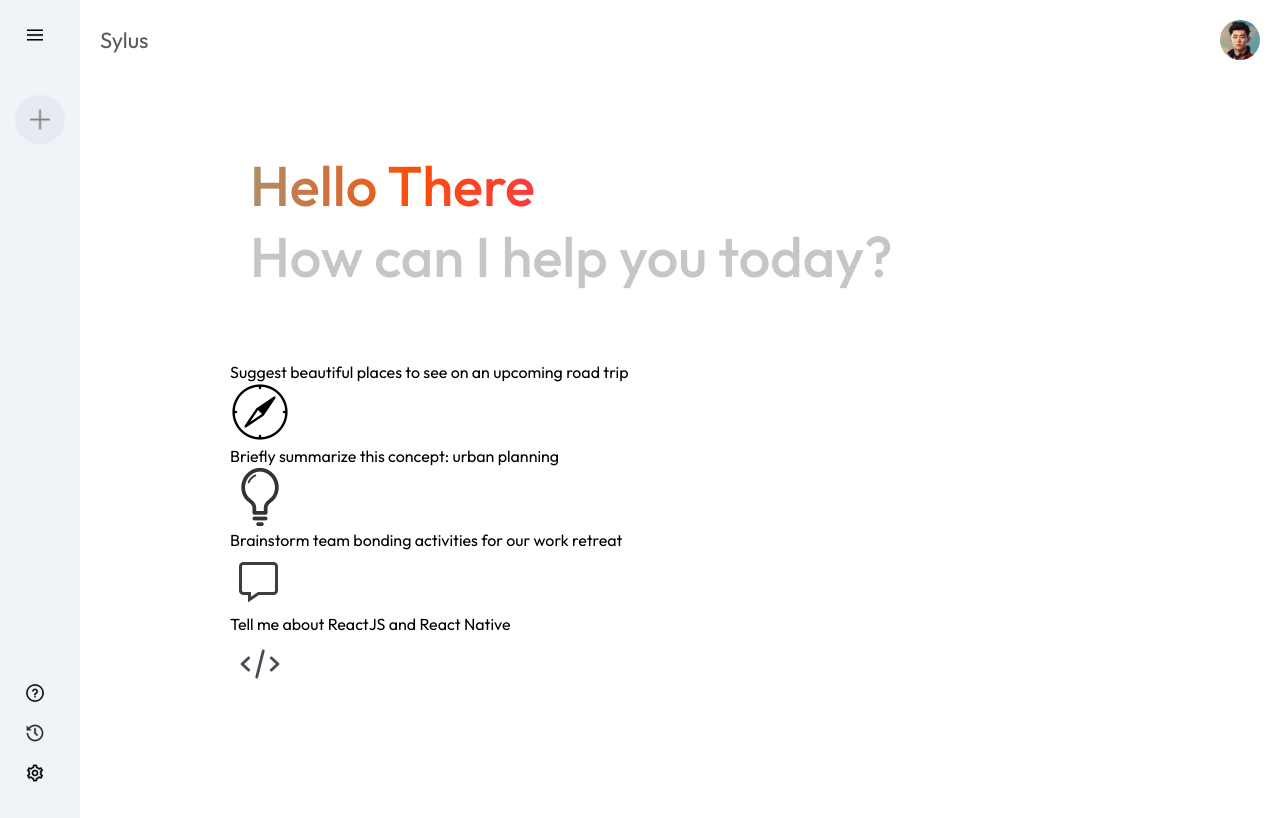
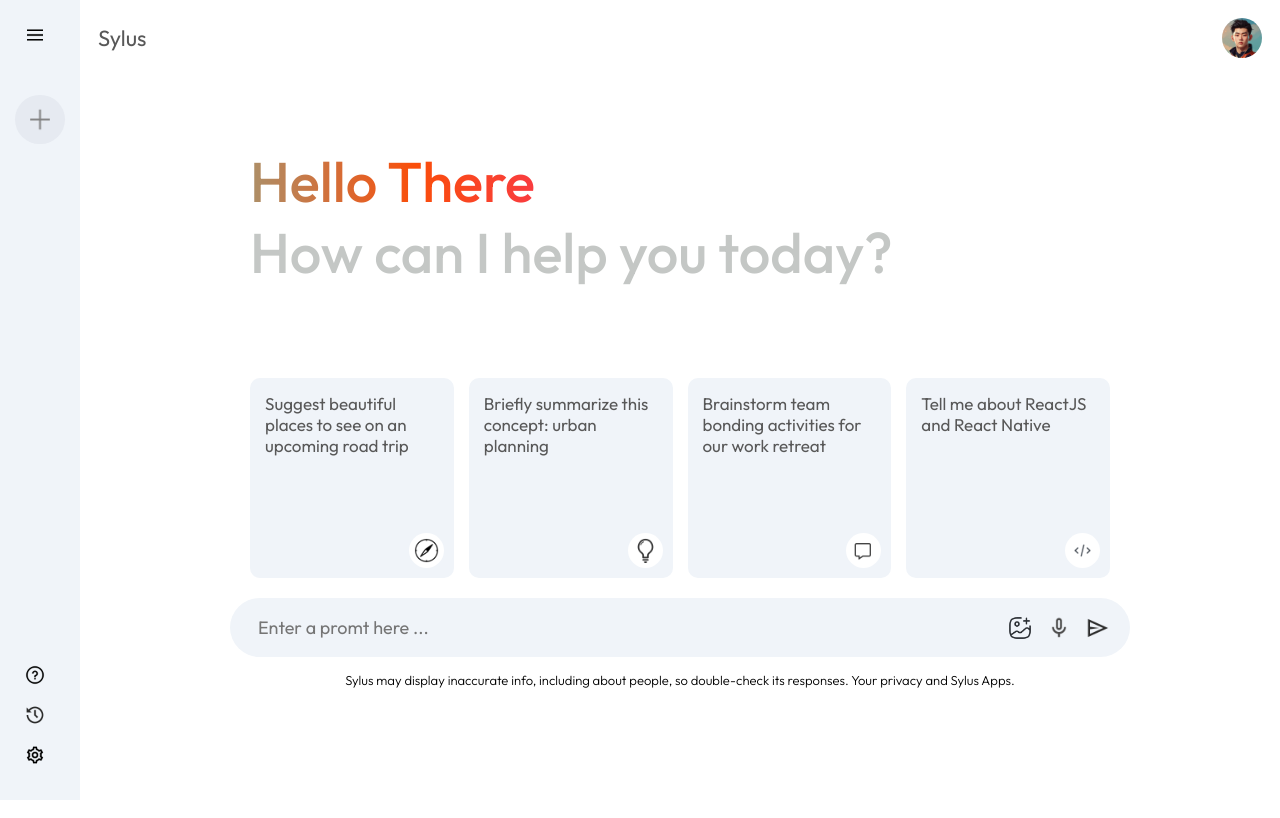
Before and after one commit to abh1nav9/Sylus-AI, a React (Vite) app: page / in a window 1280 px wide. Built offline with nearby package versions, Linux system fonts and the light colour scheme.

Commit message:
New Commit

```diff
--- a/src/component/MainBody/MainBody.css
+++ b/src/component/MainBody/MainBody.css
@@ -1,7 +1,6 @@
 .main{
     flex: 1;
     min-height: 100vh;
-    padding-bottom: 15vh;
     position: relative;
 }
 
@@ -10,7 +9,7 @@
     align-items: center;
     justify-content: space-between;
     font-size: 22px;
-    padding: 20px;
+    padding: 18px;
     color: #585858;
 }
 
@@ -54,3 +53,84 @@
         background-position: 0% 50%;
     }
 }
+
+.main .cards{
+    display: grid;
+    grid-template-columns: repeat(auto-fill, minmax(180px, 1fr));
+    gap: 15px;
+    padding: 20px;
+}
+
+.main .card{
+    height: 200px;
+    padding: 15px;
+    background-color: #f0f4f9;
+    border-radius: 10px;
+    position: relative;
+    cursor: pointer;
+}
+
+.main .card:hover{
+    background-color: #dfe4ea;
+}
+
+.main .cards .card img{
+    width: 35px;
+    padding: 5px;
+    position: absolute;
+    background-color: white;
+    border-radius: 20px;
+    bottom: 10px;
+    right: 10px;
+}
+
+.main .card .cardParagraph{
+    color: #585858;
+    font-size: 17px;
+}
+
+.main .bottom{
+    position: absolute;
+    bottom: 0;
+    width: 100%;
+    max-width: 900px;
+    padding: 0px 20px;
+    margin: auto;
+}
+
+.main .mainBottom .searchBox{
+    display: flex;
+    align-items: center;
+    justify-content: space-between;
+    gap: 20px;
+    background-color: #f0f4f9;
+    padding: 10px 20px;
+    border-radius: 50px;
+}
+
+.main .mainBottom img{
+    width: 24px;
+    cursor: pointer;
+}
+
+.main .mainBottom .searchBox input{
+    flex: 1;
+    background: transparent;
+    border: none;
+    outline: none;
+    padding: 8px;
+    font-size: 18px;
+}
+
+.main .mainBottom .searchBox div{
+    display: flex;
+    align-items: center;
+    gap: 15px;
+}
+
+.main .bottomInfo{
+    font-size: 13px;
+    margin: 15px auto;
+    text-align: center;
+    font-weight: 300;
+}
--- a/src/component/MainBody/MainBody.jsx
+++ b/src/component/MainBody/MainBody.jsx
@@ -1,40 +1,64 @@
-import React from 'react';
-import './MainBody.css';
-import { assets } from '../../assets/assets';
+import React from "react";
+import "./MainBody.css";
+import { assets } from "../../assets/assets";
 
 const MainBody = () => {
   return (
-    <div className='main'>
+    <div className="main">
       <div className="nav">
         <div>Sylus</div>
-            <img src={assets.user_icon} alt='User Icon' />
+        <img src={assets.user_icon} alt="User Icon" />
       </div>
       <div className="mainContainer">
         <div className="greet">
-                <div><div className='span'>Hello There</div></div>
+          <div>
+            <div className="span">Hello There</div>
+          </div>
           <div>How can I help you today?</div>
         </div>
         <div className="cards">
           <div className="card">
-                    <div>Suggest beautiful places to see on an upcoming road trip</div>
-                    <img src={assets.compass_icon} alt='Compass Icon' />
+            <div className="cardParagraph">
+              Suggest beautiful places to see on an upcoming road trip
+            </div>
+            <img src={assets.compass_icon} alt="Compass Icon" />
           </div>
           <div className="card">
-                    <div>Briefly summarize this concept: urban planning</div>
-                    <img src={assets.bulb_icon} alt='Bulb Icon' />
+            <div className="cardParagraph">
+              Briefly summarize this concept: urban planning
+            </div>
+            <img src={assets.bulb_icon} alt="Bulb Icon" />
           </div>
           <div className="card">
-                    <div>Brainstorm team bonding activities for our work retreat</div>
-                    <img src={assets.message_icon} alt='Message Icon' />
+            <div className="cardParagraph">
+              Brainstorm team bonding activities for our work retreat
+            </div>
+            <img src={assets.message_icon} alt="Message Icon" />
           </div>
           <div className="card">
-                    <div>Tell me about ReactJS and React Native</div>
-                    <img src={assets.code_icon} alt='Code Icon' />
+            <div className="cardParagraph">
+              Tell me about ReactJS and React Native
+            </div>
+            <img src={assets.code_icon} alt="Code Icon" />
+          </div>
+        </div>
+        <div className="mainBottom">
+          <div className="searchBox">
+            <input type="text" placeholder="Enter a promt here ..." />
+            <div>
+              <img src={assets.gallery_icon} alt="Gallery Icon" />
+              <img src={assets.mic_icon} alt="Mic Icon" />
+              <img src={assets.send_icon} alt="Send Icon" />
+            </div>
+          </div>
+          <div className="bottomInfo">
+            Sylus may display inaccurate info, including about people, so
+            double-check its responses. Your privacy and Sylus Apps.
           </div>
         </div>
       </div>
     </div>
-  )
-}
+  );
+};
 
 export default MainBody;
```
Lines whose indentation alone changed are shown as unchanged.
